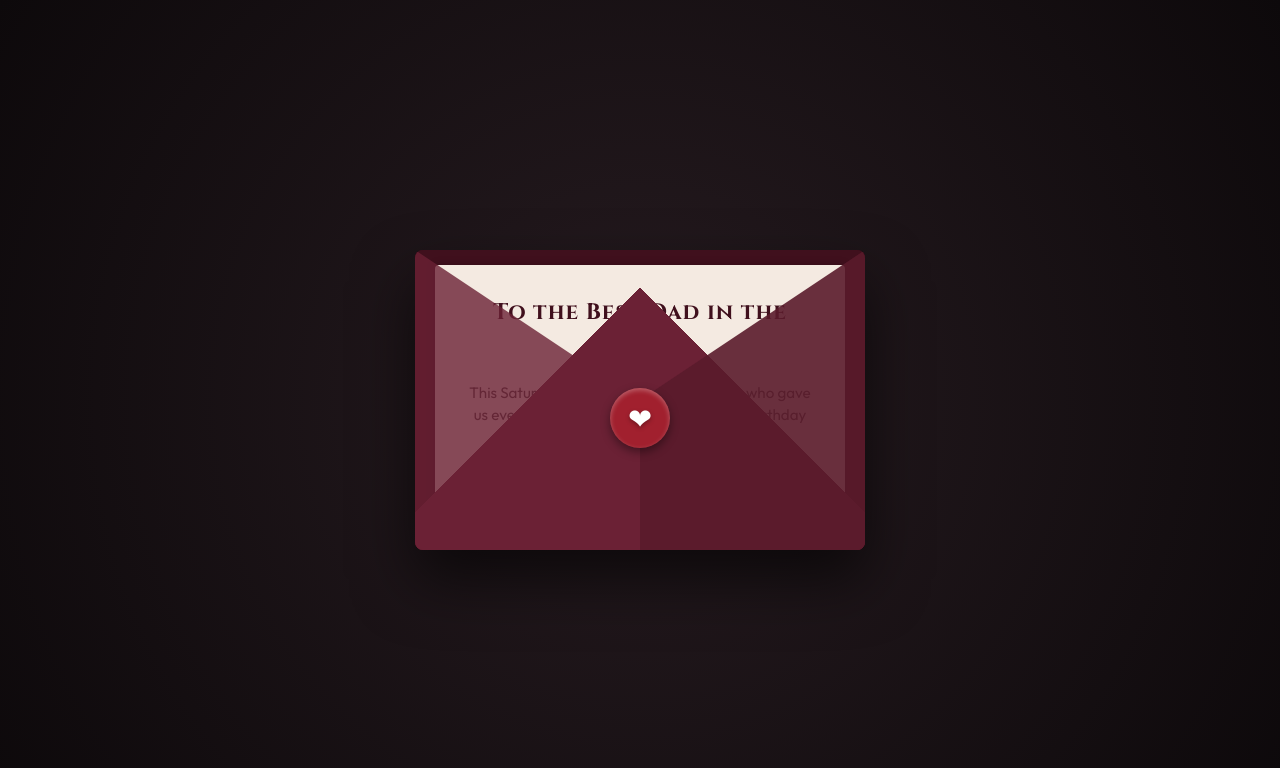
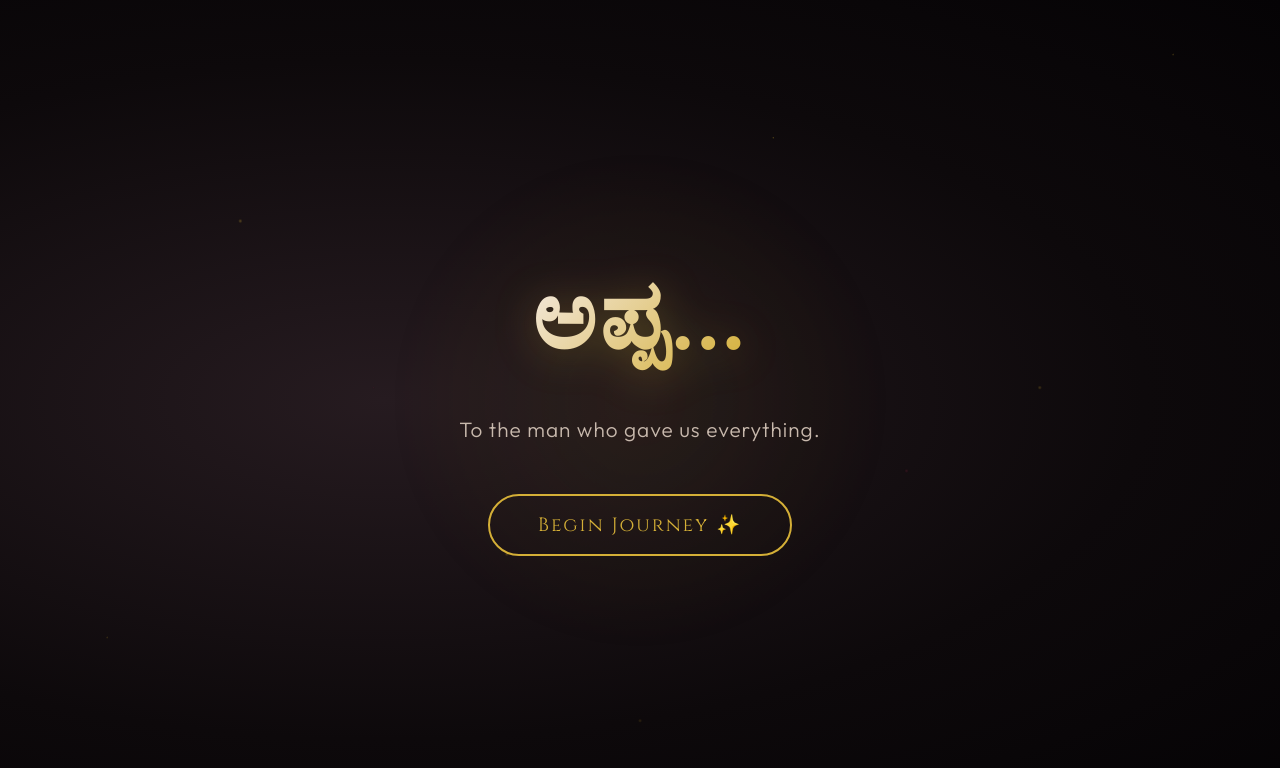
Before and after one commit to amruthak-bot/dad-birthday-tribute, a website: page public/index.html in a window 1280 px wide. Shown: the top 768 px of the page. Drawn offline with Linux system fonts and the light colour scheme; no server answers.

Commit message:
feat: premium intro loader, updated audio tracks, A-Z Kannada section, UI polish

```diff
--- a/public/app.js
+++ b/public/app.js
@@ -21,8 +21,8 @@ document.addEventListener("DOMContentLoaded", () => {
   let globalMuted = false;
 
   // --- SELECTORS ---
-  const envelopeLoader = document.getElementById("envelope-loader");
-  const waxSeal = document.getElementById("wax-seal");
+  const introLoader = document.getElementById("intro-loader");
+  const enterBtn = document.getElementById("enter-btn");
   const appContainer = document.getElementById("app-container");
   const musicToggle = document.getElementById("music-toggle");
   const muteAllBtn = document.getElementById("mute-all-btn");
@@ -311,14 +311,11 @@ document.addEventListener("DOMContentLoaded", () => {
     }
   });
 
-  // --- 2. ENVELOPE OPENING HANDLER ---
-  waxSeal.addEventListener("click", () => {
-    const envelope = document.querySelector(".envelope");
-    envelope.classList.add("open");
-
-    // Fade out screen overlay and transition main site
-    setTimeout(() => {
-      envelopeLoader.classList.add("fade-out");
+  // --- 2. INTRO LOADER HANDLER ---
+  if (enterBtn) {
+    enterBtn.addEventListener("click", () => {
+      // Fade out screen overlay and transition main site
+      introLoader.classList.add("fade-out");
       appContainer.classList.remove("hidden-app");
 
       // Delay minor to let screen shift smoothly
@@ -339,8 +336,8 @@ document.addEventListener("DOMContentLoaded", () => {
           startSynthMelody();
         }
       }, 100);
-    }, 1500);
-  });
+    });
+  }
 
   // --- 3. RENDERING LIFE CHAPTERS (3D BOOKS) ---
   function renderChapters() {
--- a/public/index.html
+++ b/public/index.html
@@ -26,23 +26,12 @@
     </button>
   </div>
 
-  <!-- 1. WAX-SEALED ENVELOPE INTERACTIVE LOADER -->
-  <div id="envelope-loader" class="envelope-overlay">
-    <div class="envelope-wrapper">
-      <div class="envelope">
-        <div class="envelope-back"></div>
-        <div class="envelope-paper">
-          <div class="envelope-letter-content">
-            <h3>To the Best Dad in the World</h3>
-            <p>This Saturday is a celebration of the man who gave us everything. Click the seal to open your birthday gift.</p>
-            <span class="handwritten-signature">With love, forever</span>
-          </div>
-        </div>
-        <div class="envelope-front"></div>
-        <div class="wax-seal" id="wax-seal">
-          <div class="seal-heart">❤</div>
-        </div>
-      </div>
+  <!-- 1. PREMIUM INTRO LOADER -->
+  <div id="intro-loader" class="intro-overlay">
+    <div class="intro-content">
+      <h2 class="intro-title">ಅಪ್ಪ...</h2>
+      <p class="intro-subtitle">To the man who gave us everything.</p>
+      <button id="enter-btn" class="enter-btn">Begin Journey ✨</button>
     </div>
   </div>
 
--- a/public/style.css
+++ b/public/style.css
@@ -166,172 +166,141 @@ h1, h2, h3, h4 {
   to { transform: rotate(360deg); }
 }
 
-/* 1. ENVELOPE OVERLAY LOADER */
-.envelope-overlay {
+/* 1. PREMIUM INTRO LOADER */
+.intro-overlay {
   position: fixed;
   top: 0;
   left: 0;
   width: 100vw;
   height: 100vh;
-  background: radial-gradient(circle at center, #261b20 0%, #0d090b 100%);
+  background: radial-gradient(ellipse at 30% 50%, #261b20 0%, #0d090b 60%, #050305 100%);
   z-index: 9999;
   display: flex;
   justify-content: center;
   align-items: center;
-  transition: opacity 1s ease-out, visibility 1s;
-}
-
-.envelope-wrapper {
-  position: relative;
-  width: 450px;
-  height: 300px;
-  perspective: 1000px;
-}
-
-.envelope {
-  position: relative;
-  width: 100%;
-  height: 100%;
-  background: var(--burgundy);
-  box-shadow: 0 30px 60px rgba(0,0,0,0.6);
-  border-radius: 8px;
-  transform-style: preserve-3d;
-  transition: transform 1.2s cubic-bezier(0.25, 0.8, 0.25, 1);
-}
-
-.envelope-back {
-  position: absolute;
-  width: 100%;
-  height: 100%;
-  background: var(--burgundy);
-  border-radius: 8px;
-  z-index: 1;
-}
-
-.envelope-front {
-  position: absolute;
-  width: 100%;
-  height: 100%;
-  z-index: 3;
-  /* Top, Left, Right flaps */
-  background: linear-gradient(135deg, transparent 50%, var(--burgundy-light) 50%) 0 0,
-              linear-gradient(225deg, transparent 50%, var(--burgundy-light) 50%) 100% 0;
-  background-size: 50% 100%;
-  background-repeat: no-repeat;
-  border-radius: 8px;
-}
-
-/* Left & Right overlapping triangular design */
-.envelope::before {
+  transition: opacity 1.2s ease-out, visibility 1.2s;
+  overflow: hidden;
+}
+
+/* Floating particles effect */
+.intro-overlay::before {
   content: '';
   position: absolute;
   top: 0;
   left: 0;
+  width: 100%;
+  height: 100%;
+  background-image:
+    radial-gradient(2px 2px at 20% 30%, rgba(212,175,55,0.4), transparent),
+    radial-gradient(2px 2px at 40% 70%, rgba(212,175,55,0.3), transparent),
+    radial-gradient(1px 1px at 60% 20%, rgba(212,175,55,0.5), transparent),
+    radial-gradient(2px 2px at 80% 50%, rgba(212,175,55,0.3), transparent),
+    radial-gradient(1px 1px at 10% 80%, rgba(212,175,55,0.4), transparent),
+    radial-gradient(2px 2px at 50% 90%, rgba(212,175,55,0.2), transparent),
+    radial-gradient(1px 1px at 90% 10%, rgba(212,175,55,0.5), transparent),
+    radial-gradient(2px 2px at 70% 60%, rgba(107,33,53,0.4), transparent),
+    radial-gradient(1px 1px at 30% 50%, rgba(107,33,53,0.3), transparent);
+  animation: floatParticles 8s ease-in-out infinite alternate;
+  pointer-events: none;
+}
+
+@keyframes floatParticles {
+  0% { transform: translateY(0) scale(1); opacity: 0.7; }
+  50% { transform: translateY(-15px) scale(1.05); opacity: 1; }
+  100% { transform: translateY(5px) scale(0.98); opacity: 0.8; }
+}
+
+/* Warm radial glow behind content */
+.intro-overlay::after {
+  content: '';
+  position: absolute;
+  width: 500px;
+  height: 500px;
+  background: radial-gradient(circle, rgba(212,175,55,0.08) 0%, transparent 70%);
+  border-radius: 50%;
+  pointer-events: none;
+  animation: glowPulse 4s ease-in-out infinite;
+}
+
+@keyframes glowPulse {
+  0%, 100% { transform: scale(1); opacity: 0.6; }
+  50% { transform: scale(1.15); opacity: 1; }
+}
+
+.intro-content {
+  text-align: center;
+  z-index: 2;
+  animation: fadeInUp 1.5s ease-out;
+}
+
+@keyframes fadeInUp {
+  0% { opacity: 0; transform: translateY(40px); }
+  100% { opacity: 1; transform: translateY(0); }
+}
+
+.intro-title {
+  font-family: var(--font-title);
+  font-size: 6rem;
+  color: var(--cream);
+  margin-bottom: 1rem;
+  background: linear-gradient(135deg, var(--cream) 20%, var(--gold) 80%);
+  -webkit-background-clip: text;
+  -webkit-text-fill-color: transparent;
+  filter: drop-shadow(0 4px 20px rgba(212,175,55,0.3));
+  letter-spacing: 4px;
+}
+
+.intro-subtitle {
+  font-family: var(--font-body);
+  font-size: 1.3rem;
+  color: var(--cream-muted);
+  margin-bottom: 3rem;
+  font-weight: 300;
+  letter-spacing: 1px;
+}
+
+.enter-btn {
+  background: transparent;
+  border: 2px solid var(--gold);
+  color: var(--gold);
+  padding: 16px 48px;
+  font-family: var(--font-title);
+  font-size: 1.2rem;
+  letter-spacing: 2px;
+  border-radius: 50px;
+  cursor: pointer;
+  transition: all 0.4s cubic-bezier(0.25, 0.8, 0.25, 1);
+  position: relative;
+  overflow: hidden;
+}
+
+.enter-btn::before {
+  content: '';
+  position: absolute;
+  top: 50%;
+  left: 50%;
   width: 0;
   height: 0;
-  border-left: 225px solid rgba(107, 33, 53, 0.8);
-  border-top: 150px solid transparent;
-  border-bottom: 150px solid rgba(107, 33, 53, 0.8);
-  border-radius: 8px 0 0 8px;
-  z-index: 3;
-}
-
-.envelope::after {
-  content: '';
-  position: absolute;
-  top: 0;
-  right: 0;
-  width: 0;
-  height: 0;
-  border-right: 225px solid rgba(90, 27, 44, 0.9);
-  border-top: 150px solid transparent;
-  border-bottom: 150px solid rgba(90, 27, 44, 0.9);
-  border-radius: 0 8px 8px 0;
-  z-index: 3;
-}
-
-.envelope-paper {
-  position: absolute;
-  top: 15px;
-  left: 20px;
-  width: 410px;
-  height: 270px;
-  background: var(--cream);
-  color: #2b1f1d;
-  padding: 30px;
-  border-radius: 4px;
-  z-index: 2;
-  box-shadow: 0 0 10px rgba(0,0,0,0.2);
-  transition: transform 1s cubic-bezier(0.25, 0.8, 0.25, 1);
-}
-
-.envelope-letter-content {
-  text-align: center;
-}
-
-.envelope-letter-content h3 {
-  font-family: var(--font-title);
-  color: var(--burgundy);
-  margin-bottom: 15px;
-  font-size: 1.4rem;
-}
-
-.envelope-letter-content p {
-  font-size: 0.95rem;
-  line-height: 1.5;
-  color: #4a3e3c;
-  margin-bottom: 20px;
-}
-
-.handwritten-signature {
-  font-family: var(--font-handwritten);
-  font-size: 2.2rem;
-  color: var(--burgundy-light);
-  display: block;
-}
-
-/* Wax Seal */
-.wax-seal {
-  position: absolute;
-  top: 50%;
-  left: 50%;
-  width: 60px;
-  height: 60px;
-  background: #a1202e;
+  background: var(--gold);
   border-radius: 50%;
-  transform: translate(-50%, -20%) scale(1);
-  z-index: 4;
-  cursor: pointer;
-  box-shadow: 0 4px 10px rgba(0,0,0,0.4), inset 0 2px 5px rgba(255,255,255,0.3);
-  display: flex;
-  justify-content: center;
-  align-items: center;
-  font-size: 1.8rem;
-  transition: transform 0.6s cubic-bezier(0.175, 0.885, 0.32, 1.275), box-shadow 0.3s;
-}
-
-.wax-seal:hover {
-  transform: translate(-50%, -25%) scale(1.1);
-  box-shadow: 0 6px 15px rgba(0,0,0,0.5), inset 0 2px 5px rgba(255,255,255,0.4);
-}
-
-.seal-heart {
-  color: #fff;
-  filter: drop-shadow(0 2px 2px rgba(0,0,0,0.3));
-}
-
-/* Envelope Opening State */
-.envelope.open .envelope-paper {
-  transform: translateY(-160px);
-  z-index: 2;
-}
-
-.envelope.open .wax-seal {
-  transform: translate(-50%, 50%) rotate(45deg) scale(0);
-  opacity: 0;
-}
-
-.envelope-overlay.fade-out {
+  transform: translate(-50%, -50%);
+  transition: width 0.5s, height 0.5s;
+  z-index: -1;
+}
+
+.enter-btn:hover {
+  color: var(--bg-dark);
+  background: var(--gold);
+  box-shadow: 0 0 30px rgba(212,175,55,0.4), 0 0 60px rgba(212,175,55,0.15);
+  transform: translateY(-3px);
+}
+
+.enter-btn:hover::before {
+  width: 300px;
+  height: 300px;
+}
+
+.intro-overlay.fade-out {
   opacity: 0;
   visibility: hidden;
   pointer-events: none;
```
Also changed, not shown: 1 other file.
